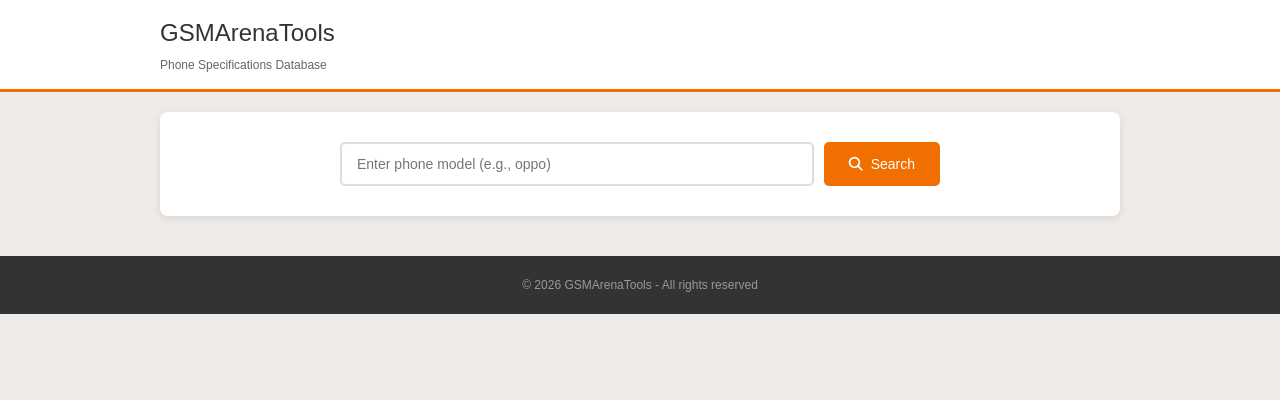
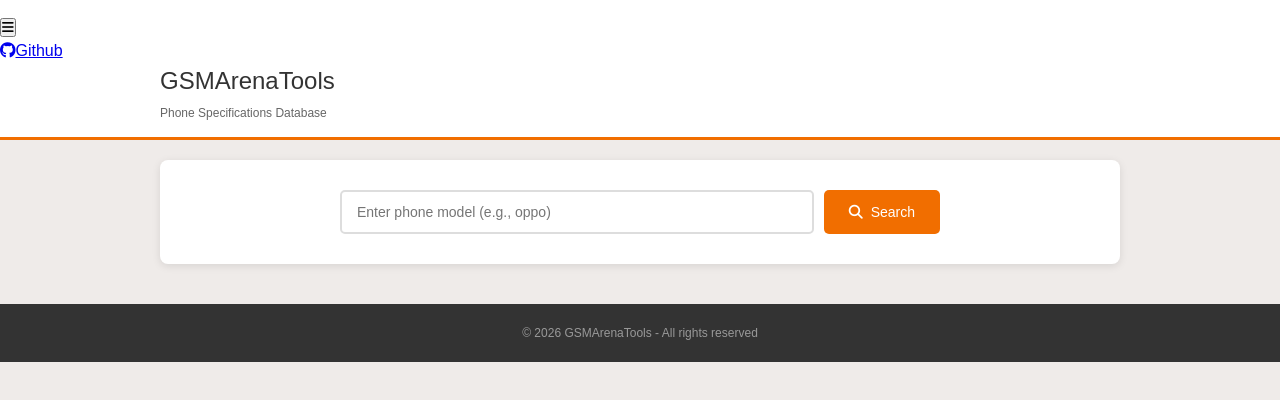
Before and after one commit to RidwanzAnphelibelll/GSMArenaTools, a website: page public/index.html in a window 1280 px wide. Drawn offline with Linux system fonts and the light colour scheme.

Commit message:
Update public/index.html

```diff
--- a/public/index.html
+++ b/public/index.html
@@ -12,6 +12,16 @@
 
 <body>
     <header class="header">
+        <div class="header-nav">
+            <button class="hamburger-menu" id="hamburger-menu">
+                <i class="fas fa-bars"></i>
+            </button>
+            <div class="nav-menu" id="nav-menu">
+                <a href="https://github.com/RidwanzAnphelibelll/GSMArenaTools" target="_blank">
+                    <i class="fab fa-github"></i>Github
+                </a>
+            </div>
+        </div>
         <div class="header-content">
             <h1>GSMArenaTools</h1>
             <p>Phone Specifications Database</p>
```
